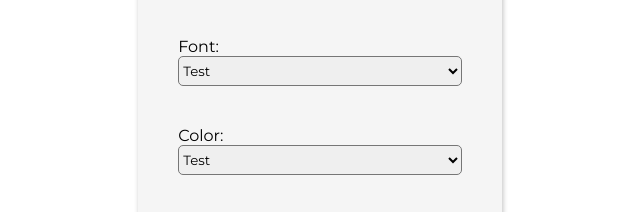
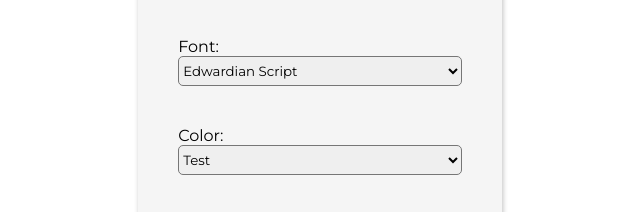
Before and after one commit to Razvan-BT/broidery-order, a plain HTML site: page index.html in a window 1280 px wide. Shown: the part 172-384 px from the top of the page, 320-960 px from the left. Drawn offline with Linux system fonts and the light colour scheme.

Commit message:
little change

```diff
--- a/index.html
+++ b/index.html
@@ -30,7 +30,17 @@
             <div class="formats">
                 <label for="fms-font">Font:</label>
                 <select type="text" name="fms-font">
-                    <option id="font">Test</option>
+                    <option value="Edwardian Script" >Edwardian Script</option>
+                    <option value="Handy Script" >Handy Script</option>
+                    <option value="Bodoni" >Bodoni</option>
+                    <option value="Copperplate" >Copperplate</option>
+                    <option value="Castle" >Castle</option>
+                    <option value="Helvetica" >Helvetica</option>
+                    <option value="Times Roman" >Times Roman</option>
+                    <option value="City Script" >City Script</option>
+                    <option value="Casual Serif" >Casual Serif</option>
+                    <option value="Small Block2" >Block</option>
+                    <option value="Chancery" >Script</option>
                 </select>
             </div>
             <div class="formats">
```
